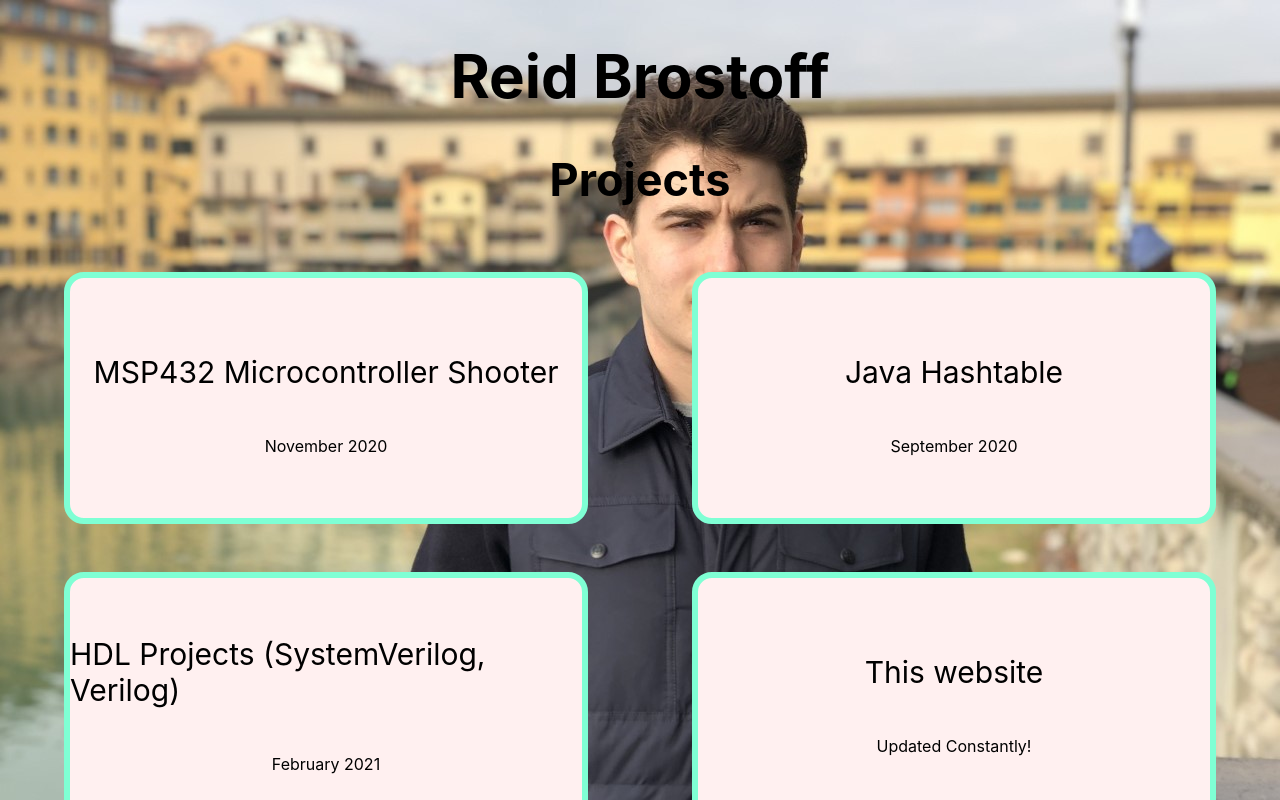
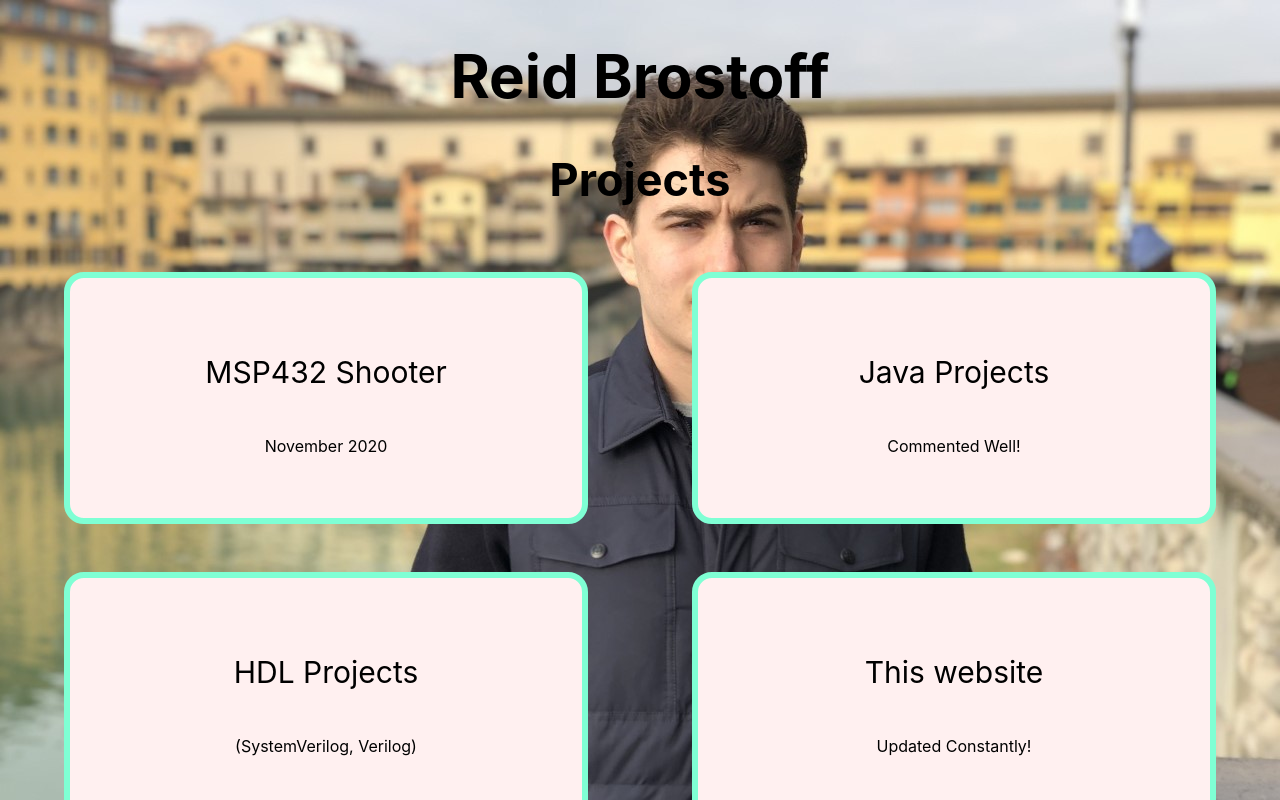
Before and after one commit to mrreider/website, a React (Create React App) app: page /Projects in a window 1280 px wide. Shown: the top 800 px of the page. Built offline with nearby package versions, Linux system fonts and the light colour scheme.

Commit message:
Added more Java Projects

```diff
--- a/src/components/projects/Projects.js
+++ b/src/components/projects/Projects.js
@@ -5,9 +5,9 @@ import classes from './Projects.module.css';
 class Projects extends Component {
 
     state = {
-        javaHelpText: <p className={classes.lame2}>September 2020</p>,
+        javaHelpText: <p className={classes.lame2}>Commented Well!</p>,
         cHelpText: <p className={classes.lame2}>November 2020</p>,
-        verilogHelpTexT: <p className={classes.lame2}>February 2021</p>,
+        verilogHelpTexT: <p className={classes.lame2}>(SystemVerilog, Verilog)</p>,
         javascriptHelpText: <p className={classes.lame2}>Updated Constantly!</p>
     }
     render() {
@@ -22,21 +22,21 @@ class Projects extends Component {
                     <p onMouseOver={() => this.setState({ cHelpText: helpText })}
                         onMouseOut={() => this.setState({ cHelpText: <p className={classes.lame2}>November 2020</p> })}
                         onClick={() => window.open('https://github.com/mrreider/Portfolio/tree/main/Projects/MSP432_Scope_Shooter', '_blank')}
-                        >MSP432 Microcontroller Shooter</p>
+                        >MSP432 Shooter</p>
                     {this.state.cHelpText}
                 </div>
                 <div className={classes.projectBox}>
                     <p onMouseOver={() => this.setState({ javaHelpText: helpText })}
-                        onMouseOut={() => this.setState({ javaHelpText: <p className={classes.lame2}>September 2020</p> })}
-                        onClick={() => window.open('https://github.com/mrreider/Portfolio/tree/main/Projects/Hashtable', '_blank')}>
-                        Java Hashtable</p>
+                        onMouseOut={() => this.setState({ javaHelpText: <p className={classes.lame2}>Commented Well!</p> })}
+                        onClick={() => window.open('https://github.com/mrreider/Portfolio/tree/main/Projects/Java%20Projects', '_blank')}>
+                        Java Projects</p>
                     {this.state.javaHelpText}
                 </div>
                 <div className={classes.projectBox}>
                     <p onMouseOver={() => this.setState({ verilogHelpTexT: helpText })}
-                        onMouseOut={() => this.setState({ verilogHelpTexT: <p className={classes.lame2}>February 2021</p> })}
+                        onMouseOut={() => this.setState({ verilogHelpTexT: <p className={classes.lame2}>(SystemVerilog, Verilog)</p> })}
                         onClick={() => window.open('https://github.com/mrreider/Portfolio/tree/main/Projects/HDL%20Projects', '_blank')}
-                        >HDL Projects (SystemVerilog, Verilog)</p>
+                        >HDL Projects</p>
                     {this.state.verilogHelpTexT}
                 </div>
                 <div className={classes.projectBox}>
```
Also changed, not shown: 1 other file (tests, documents, lock files or other folders).
